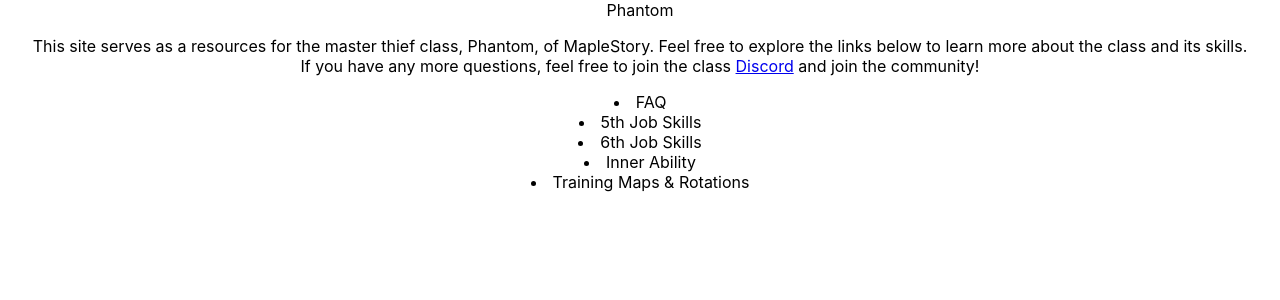
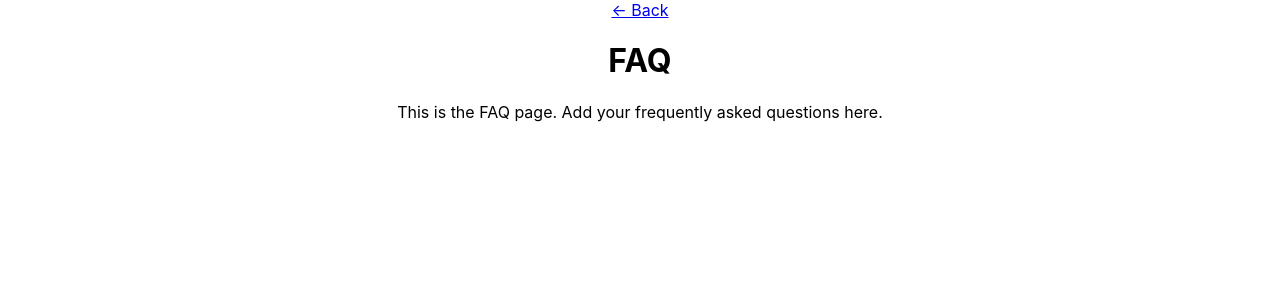
Before and after one commit to jcveli/buff-phantom, a React (Create React App) app: page /faq in a window 1280 px wide. Shown: the top 300 px of the page. Built offline with nearby package versions, Linux system fonts and the light colour scheme.

Commit message:
Added Skeleton Foundation
- moved components and routes folder to src folder; was not supposed to be outside of src
- edited README

```diff
--- a/public/index.html
+++ b/public/index.html
@@ -2,7 +2,7 @@
 <html lang="en">
   <head>
     <meta charset="utf-8" />
-    <link rel="icon" href="%PUBLIC_URL%/phantomspin.jpg" />
+    <link rel="icon" type="image/gif" href="%PUBLIC_URL%/phantomspin.gif" />
     <meta name="viewport" content="width=device-width, initial-scale=1" />
     <meta name="theme-color" content="#000000" />
     <meta
--- a/src/App.js
+++ b/src/App.js
@@ -1,39 +1,25 @@
-import logo from './logo.svg';
+// import logo from './logo.svg';
+// import React from 'react';
 import './App.css';
-import {BrowserRouter as Router, Route, Routes} from 'react-router-dom';
+import Home from './routes/home/home.component';
+import FAQ from './routes/faq/faq.component';
+import {BrowserRouter as Router, Route, Routes, Link} from 'react-router-dom';
 
 function App() {
   return (
+    <Router>
     <div className="App">
-       <header class name="class-header">
-          Phantom
-       </header>
-       <div className="class-intro">
-         <p>This site serves as a resources for the master thief class, Phantom, of MapleStory.
-          Feel free to explore the links below to learn more about the class and its skills.
-          <br></br>
-          If you have any more questions, feel free to join the class <a href="https://discord.gg/225H7sw" target="_blank" rel="noopener noreferrer">Discord</a> and join the community!
-          <br></br>
-         </p>
-        </div>
-      <div className="class-links">
-        <li>
-          FAQ
-        </li>
-        <li>
-          5th Job Skills
-        </li>
-        <li>
-          6th Job Skills
-        </li>
-        <li>
-          Inner Ability
-        </li>
-        <li>
-          Training Maps & Rotations
-        </li>
-      </div>
+
+         <Routes>
+          <Route path="/" element={<Home />} />
+          <Route path="/faq" element={<FAQ />} />
+          {/* <Route path="/5th-job-skills" element={<FifthJobSkills />} />
+          <Route path="/6th-job-skills" element={<SixthJobSkills />} />
+          <Route path="/inner-ability" element={<InnerAbility />} />
+          <Route path="/training-maps" element={<TrainingMaps />} /> */}
+        </Routes>
     </div>
+    </Router>
   );
 }
 
--- /dev/null
+++ b/src/components/navbar/navbar.component.jsx
@@ -0,0 +1,15 @@
+import React from 'react';
+import { Link } from 'react-router-dom';
+
+const Navbar = ({ title }) => {
+    return (
+        <nav>
+            <Link to="/">
+                &#8592; Back
+            </Link>
+
+        </nav>
+    );
+};
+
+export default Navbar;
--- /dev/null
+++ b/src/routes/faq/faq.component.jsx
@@ -0,0 +1,13 @@
+import React from 'react';
+import Navbar from '../../components/navbar/navbar.component';
+const FAQ = () => {
+    return (
+        <div>
+            <Navbar />
+            <h1>FAQ</h1>
+            <p>This is the FAQ page. Add your frequently asked questions here.</p>
+        </div>
+    );
+};
+
+export default FAQ;
--- /dev/null
+++ b/src/routes/home/home.component.jsx
@@ -0,0 +1,38 @@
+import React from 'react';
+import { Link } from 'react-router-dom';
+const Home = () => {
+    return (
+        <div>
+            <header class name="class-header">
+            Phantom
+        </header>
+            <div className="class-intro">
+                <p>This site serves as a resources for the master thief class, Phantom, of MapleStory.
+                Feel free to explore the links below to learn more about the class and its skills.
+                <br></br>
+                If you have any more questions, feel free to join the class <a href="https://discord.gg/225H7sw" target="_blank" rel="noopener noreferrer">Discord</a> and join the community!
+                <br></br>
+                </p>
+            </div>
+            <div className="class-links">
+                <li>
+                <Link to="/faq">FAQ</Link>
+                </li>
+                <li>
+                5th Job Skills
+                </li>
+                <li>
+                6th Job Skills
+                </li>
+                <li>
+                Inner Ability
+                </li>
+                <li>
+                Training Maps & Rotations
+                </li>
+            </div>
+        </div>
+    );
+};
+
+export default Home;
```
Also changed, not shown: public/manifest.json, 1 other file (tests, documents, lock files or other folders).
